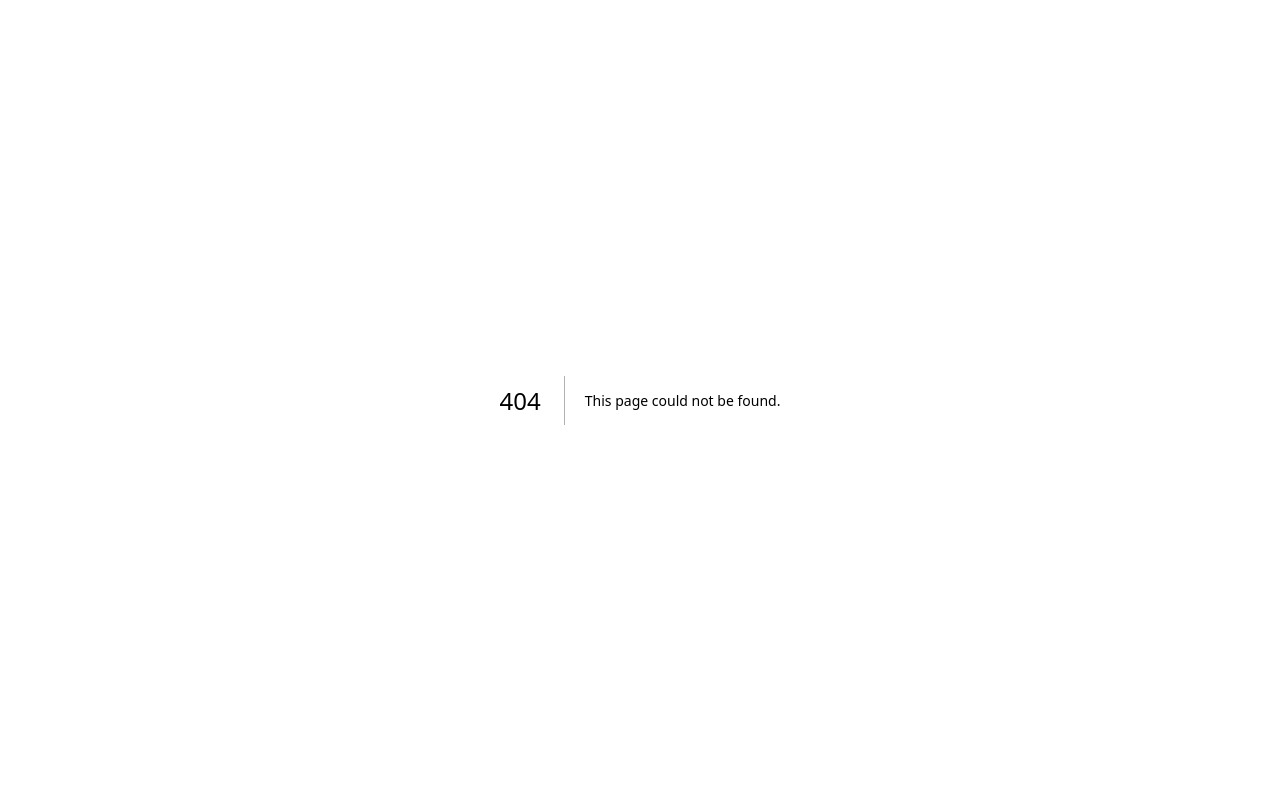
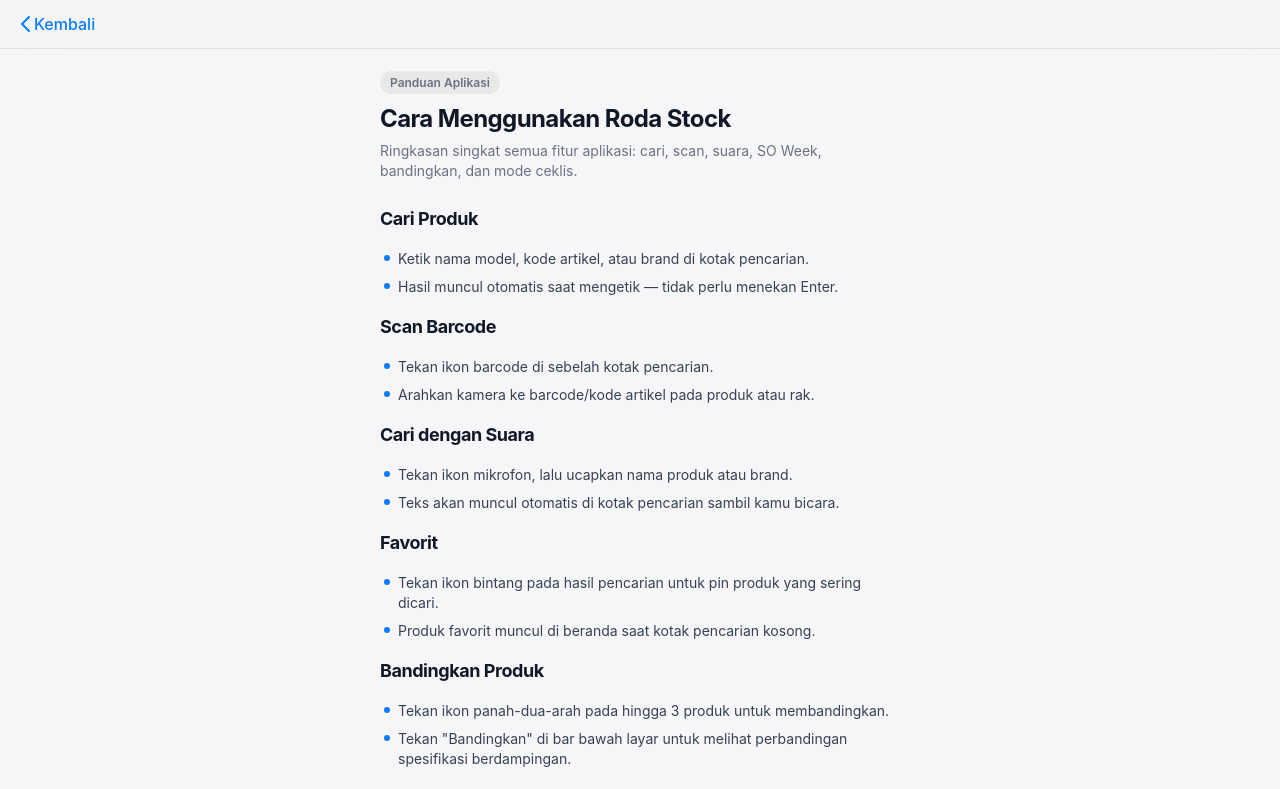
Before and after one commit to nearmeoi/roda-mks, a Next.js app in the folder web/: page /guide/cara-menggunakan-roda-stock in a window 1280 px wide. Before the commit this address had no page. Shown: the top 789 px of the page. Built offline with nearby package versions, Linux system fonts and the light colour scheme.

Commit message:
feat: add guide article detail page

```diff
--- /dev/null
+++ b/web/app/guide/[id]/page.tsx
@@ -0,0 +1,34 @@
+import { notFound } from "next/navigation";
+import { guideArticles } from "@/lib/guideArticles";
+import { GuideBlockRenderer } from "@/components/GuideBlockRenderer";
+import { BackButton } from "@/components/BackButton";
+
+export function generateStaticParams() {
+  return guideArticles.map((a) => ({ id: a.id }));
+}
+
+export default async function GuideArticlePage({ params }: { params: Promise<{ id: string }> }) {
+  const { id } = await params;
+  const article = guideArticles.find((a) => a.id === id);
+  if (!article) notFound();
+
+  return (
+    <div className="min-h-screen pb-16">
+      <div className="sticky top-0 z-10 flex items-center border-b border-black/[0.08] bg-[#f6f6f8]/80 px-5 py-3 backdrop-blur-xl">
+        <BackButton />
+      </div>
+
+      <div className="mx-auto max-w-[560px] px-5 pt-5">
+        <span className="rounded-full bg-black/[0.06] px-2.5 py-1 text-xs font-semibold text-gray-500">
+          {article.category}
+        </span>
+        <h1 className="mt-2.5 text-2xl font-bold tracking-tight text-gray-900">{article.title}</h1>
+        <p className="mt-1.5 text-sm text-gray-500">{article.summary}</p>
+
+        <div className="mt-6">
+          <GuideBlockRenderer blocks={article.blocks} />
+        </div>
+      </div>
+    </div>
+  );
+}
```
